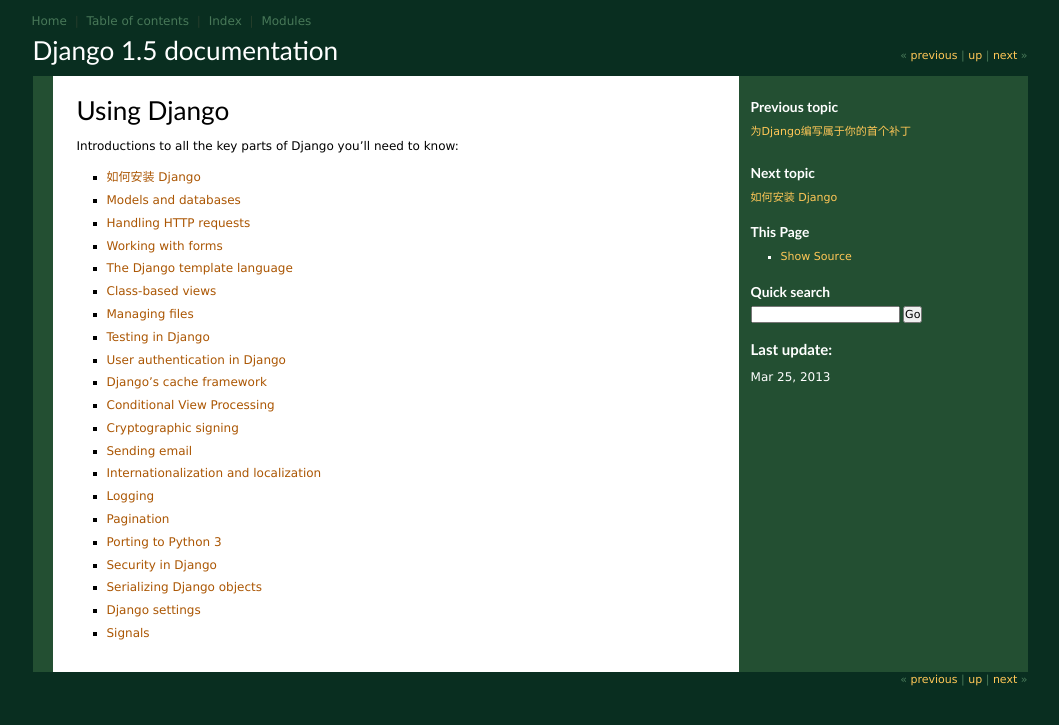
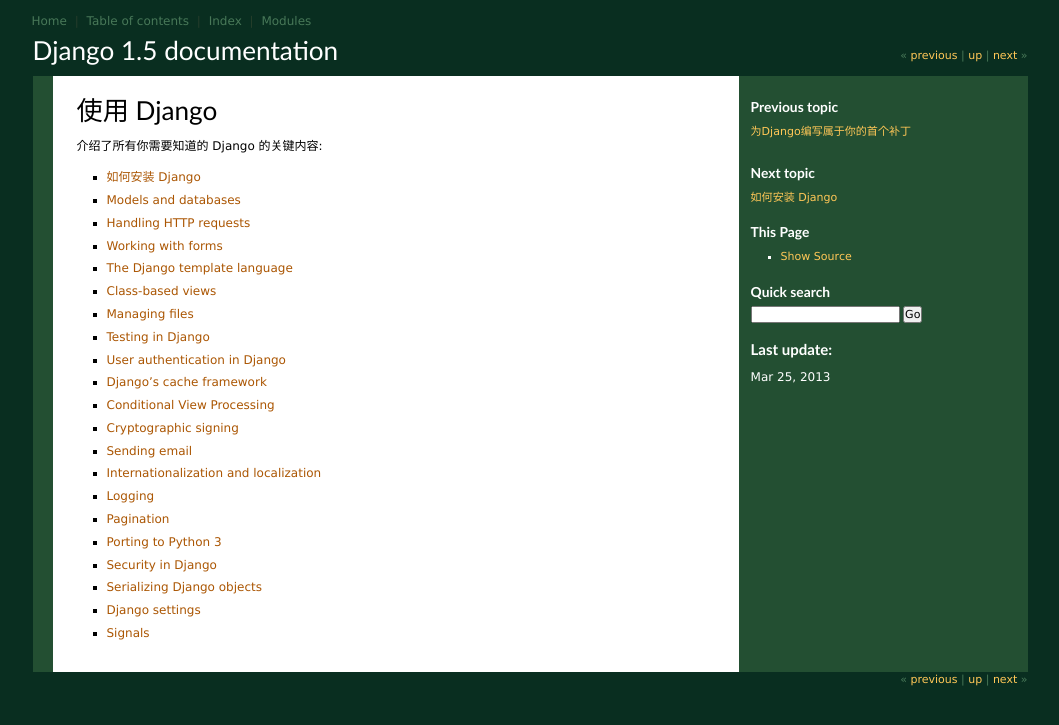
Before and after one commit to yourtion/Django-Chinese-Docs, a Sphinx documentation site: the page built from docs/topics/index.txt, in a window 1280 px wide. Shown: the top 725 px of the page, without its empty margins (110-1169 px from the left). Built offline with Sphinx 7.4.7, drawn with Linux system fonts in a browser that asks for light colours.

Commit message:
topices w目录翻译完毕

```diff
--- a/docs/topics/index.txt
+++ b/docs/topics/index.txt
@@ -1,7 +1,7 @@
-Using Django
+使用 Django
 ============
 
-Introductions to all the key parts of Django you'll need to know:
+介绍了所有你需要知道的 Django 的关键内容:
 
 .. toctree::
    :maxdepth: 1
```
